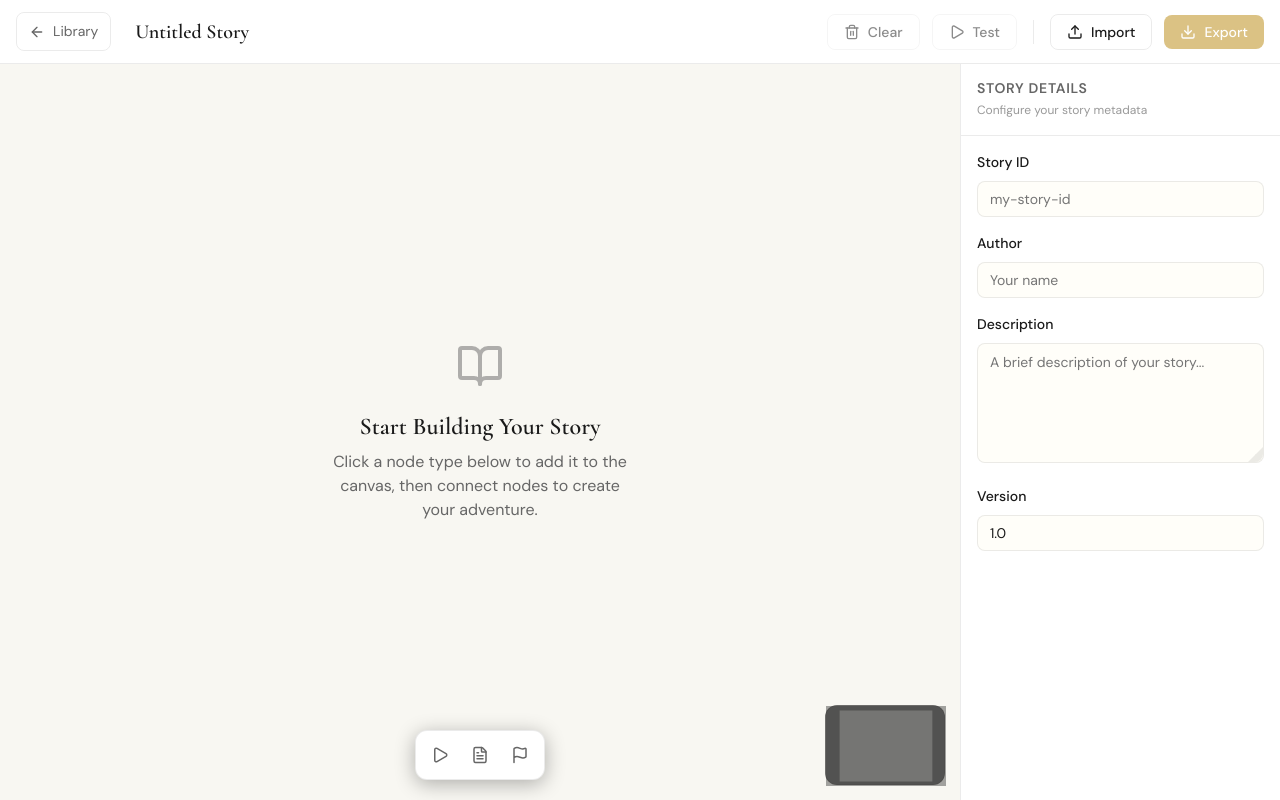
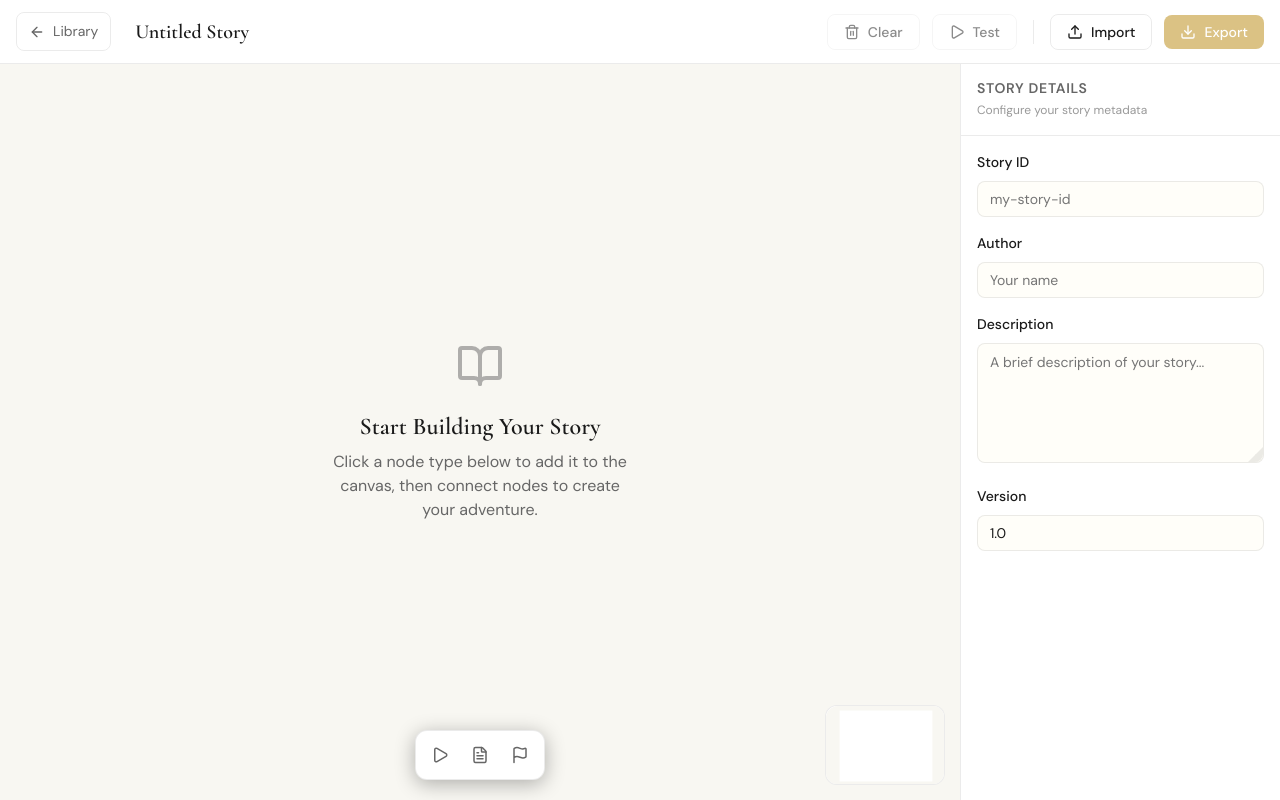
Before and after one commit to j-kappa/choose-adventure, a React (Vite) app: page /builder in a window 1280 px wide. Built offline with nearby package versions, Linux system fonts and the light colour scheme; a web font is replaced by a local one.

Commit message:
Update minimap styling in StoryBuilder for improved visual consistency. Change background color to use a CSS variable, add overflow property, and enhance SVG border radius. Introduce a mask style for the minimap viewport.

```diff
--- a/src/components/StoryBuilder/StoryBuilder.module.css
+++ b/src/components/StoryBuilder/StoryBuilder.module.css
@@ -178,13 +178,14 @@
   background: var(--color-bg-subtle);
 }
 
-/* Minimap dark mode styling */
+/* Minimap styling */
 .minimap {
-  background: rgba(30, 30, 30, 0.6) !important;
+  background: var(--color-bg-card) !important;
   border: 1px solid var(--color-border) !important;
   border-radius: var(--radius-lg) !important;
   cursor: pointer !important;
   transition: transform var(--transition-fast), box-shadow var(--transition-fast) !important;
+  overflow: hidden !important;
 }
 
 .minimap:hover {
@@ -193,6 +194,13 @@
 
 .minimap svg {
   background: transparent !important;
+  border-radius: var(--radius-lg) !important;
+}
+
+/* Minimap mask (the viewport rectangle) */
+.minimap :global(.react-flow__minimap-mask) {
+  fill: var(--color-bg-subtle) !important;
+  rx: 4 !important;
 }
 
 /* Edge (connection line) styling */
```
